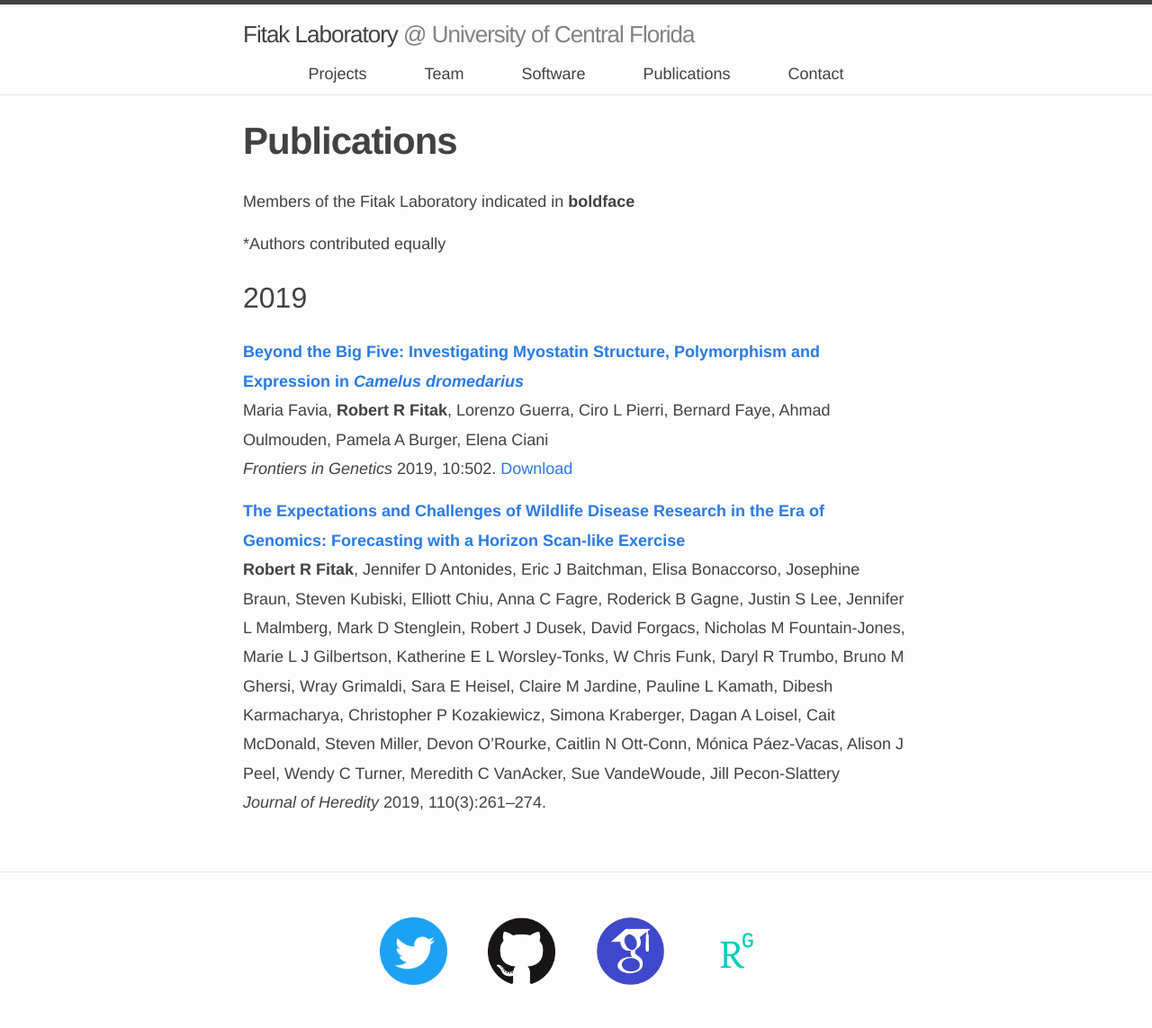
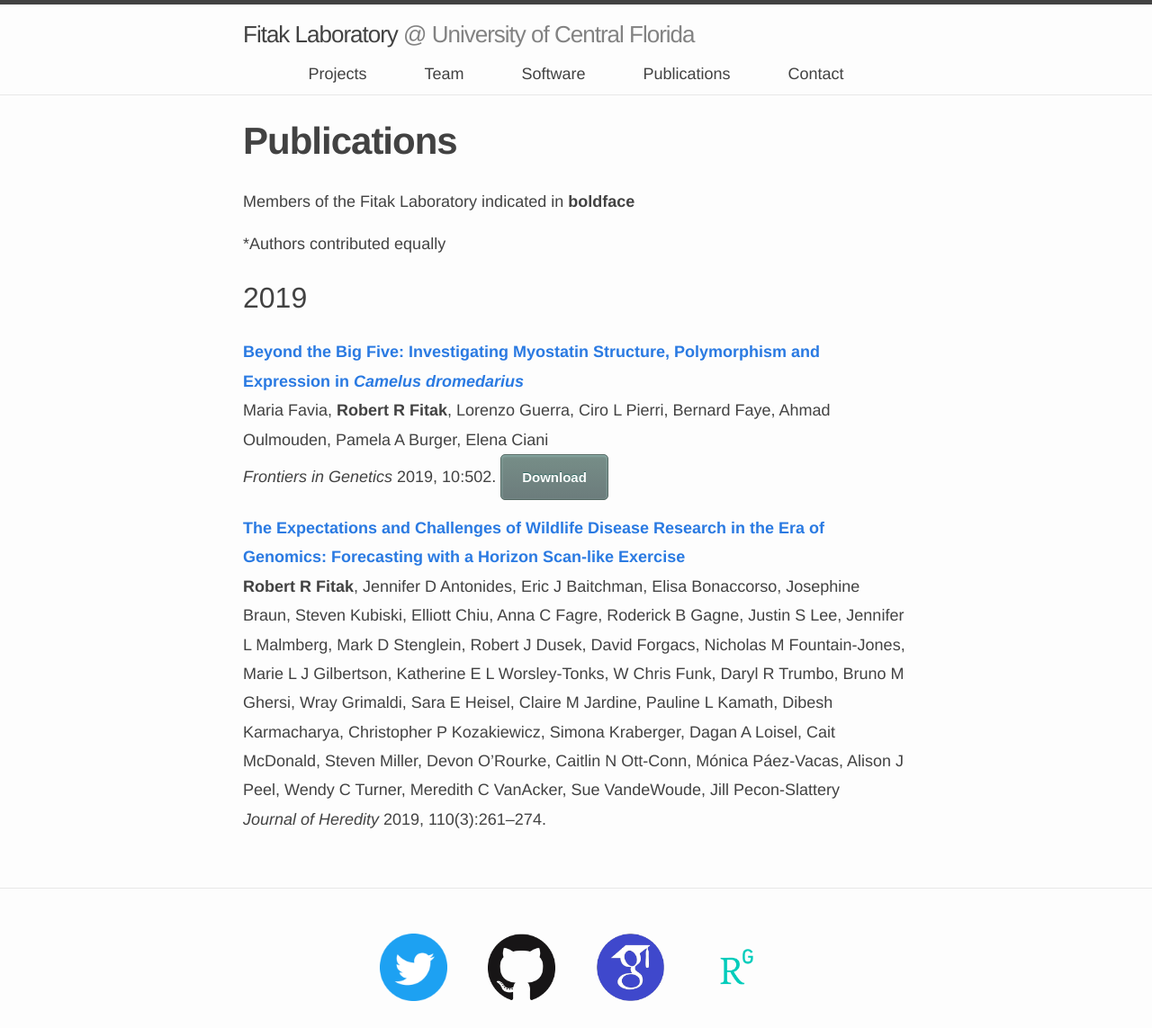
Before and after one commit to rfitak/FitakLab, a Jekyll site: the page built from _pages/publications/index.md, in a window 1280 px wide. Shown: the whole page at 90% size. Built offline with Jekyll 4.4.1, drawn with Linux system fonts in a browser that asks for light colours; nearby versions of some CDN libraries.

Commit message:
Updated Pubs: Fitak

```diff
--- a/_pages/publications/index.md
+++ b/_pages/publications/index.md
@@ -16,7 +16,7 @@
 <br>
 Maria Favia, **Robert R Fitak**, Lorenzo Guerra, Ciro L Pierri, Bernard Faye, Ahmad Oulmouden, Pamela A Burger, Elena Ciani
 <br>
-_Frontiers in Genetics_ 2019, 10:502. [Download](./PAPERS/Favia-2019.pdf)
+_Frontiers in Genetics_ 2019, 10:502. <a href="{{ "publications/PAPERS/Favia-2019.pdf" | prepend: site._pages_dir | prepend: site.baseurl }}" style="-moz-box-shadow:inset 0px 1px 3px 0px #91b8b3; -webkit-box-shadow:inset 0px 1px 3px 0px #91b8b3; box-shadow:inset 0px 1px 3px 0px #91b8b3; background:-webkit-gradient(linear, left top, left bottom, color-stop(0.05, #768d87), color-stop(1, #6c7c7c)); background:-moz-linear-gradient(top, #768d87 5%, #6c7c7c 100%); background:-webkit-linear-gradient(top, #768d87 5%, #6c7c7c 100%); background:-o-linear-gradient(top, #768d87 5%, #6c7c7c 100%); background:-ms-linear-gradient(top, #768d87 5%, #6c7c7c 100%); background:linear-gradient(to bottom, #768d87 5%, #6c7c7c 100%); filter:progid:DXImageTransform.Microsoft.gradient(startColorstr='#768d87', endColorstr='#6c7c7c',GradientType=0); background-color:#768d87; -moz-border-radius:5px; -webkit-border-radius:5px; border-radius:5px; border:1px solid #566963; display:inline-block; cursor:pointer; color:#ffffff; font-family:Arial; font-size:15px; font-weight:bold; padding:11px 23px; text-decoration:none; text-shadow:0px -1px 0px #2b665e;" download>Download</a>
 
 [**The Expectations and Challenges of Wildlife Disease Research in the Era of Genomics: Forecasting with a Horizon Scan-like Exercise**](https://doi.org/10.1093/jhered/esz001)
 <br>
```
